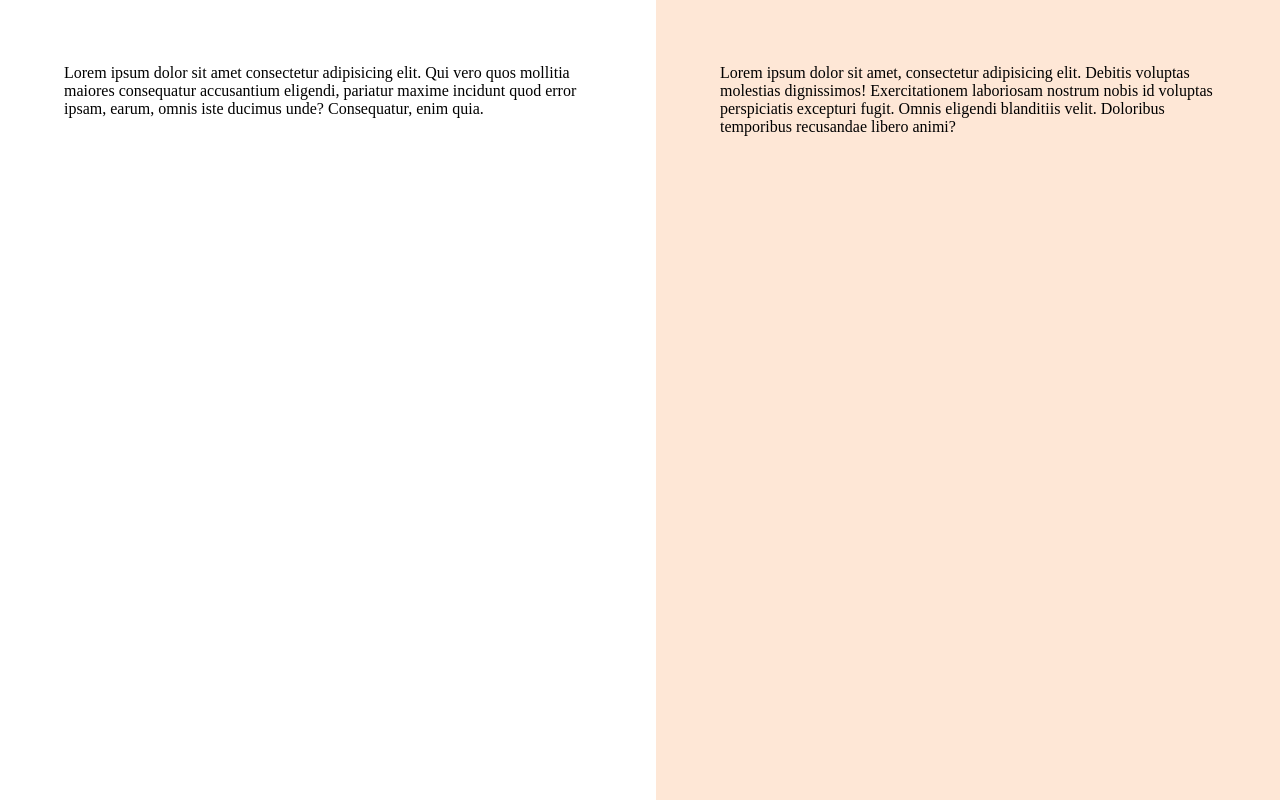
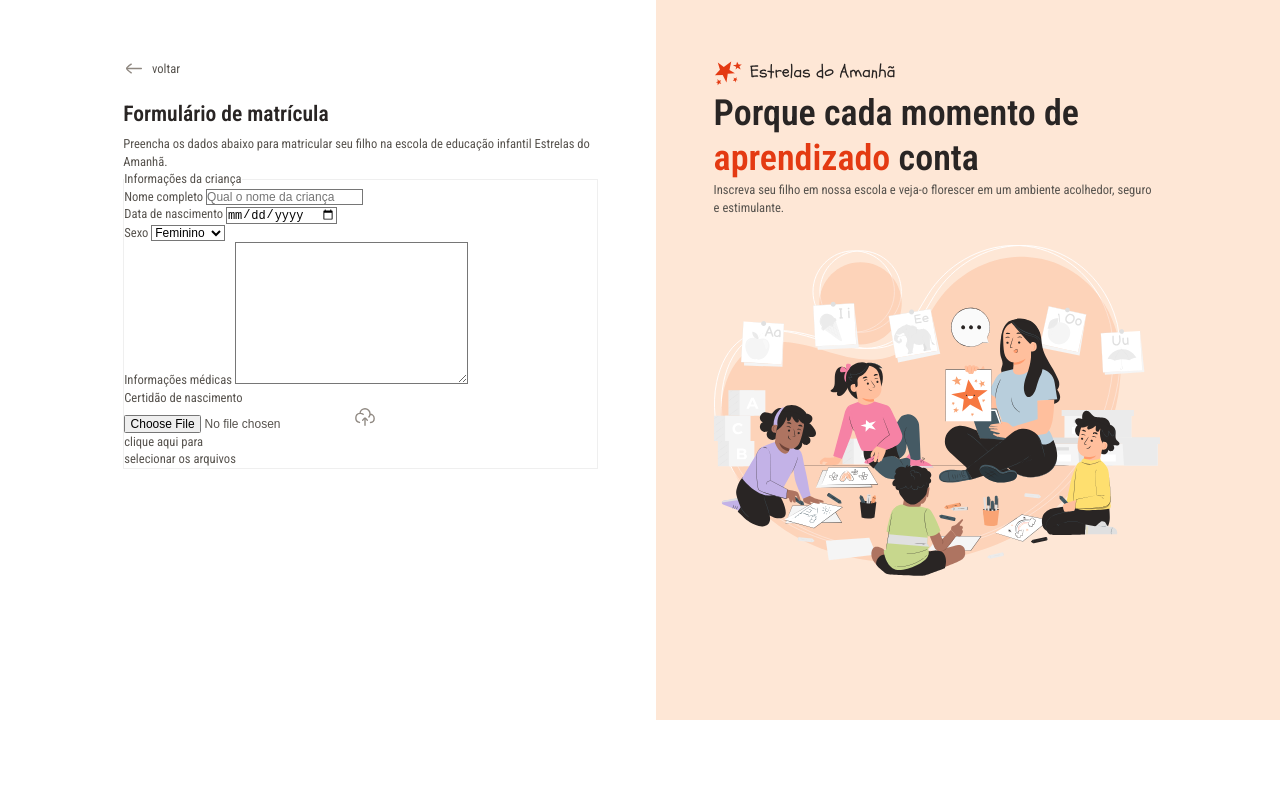
Before and after one commit to jefmaeda/Pj-FomudarioDeMatricula, a plain HTML site: page index.html in a window 1280 px wide. Drawn offline with Linux system fonts and the light colour scheme.

Commit message:
customized space end font. initial from

```diff
--- a/index.html
+++ b/index.html
@@ -1,31 +1,104 @@
 <!DOCTYPE html>
 <html lang="pt-br">
+
 <head>
   <meta charset="UTF-8">
   <meta name="viewport" content="width=device-width, initial-scale=1.0">
 
   <link rel="preconnect" href="https://fonts.googleapis.com">
   <link rel="preconnect" href="https://fonts.gstatic.com" crossorigin>
-  <link href="https://fonts.googleapis.com/css2?family=Roboto+Condensed:ital,wght@0,100..900;1,100..900&display=swap" rel="stylesheet">
+  <link href="https://fonts.googleapis.com/css2?family=Roboto+Condensed:ital,wght@0,100..900;1,100..900&display=swap"
+    rel="stylesheet">
 
   <title>Estrelas do Amanhã</title>
 
   <link rel="stylesheet" href="./style/index.css">
 </head>
+
 <body>
   <div id="app">
     <main>
       <div class="main-container">
-        Lorem ipsum dolor sit amet consectetur adipisicing elit. Qui vero quos mollitia maiores consequatur accusantium eligendi, pariatur maxime incidunt quod error ipsam, earum, omnis iste ducimus unde? Consequatur, enim quia.
+        <div class="back">
+          <img src="./assets/icons/arrow-left-02.svg" alt="seta para esquerda">
+          <span>voltar</span>
+        </div>
+
+        <h1>Formulário de matrícula</h1>
+        <p>
+          Preencha os dados abaixo para matricular seu filho na escola de educação infantil Estrelas do Amanhã.
+        </p>
+
+        <form enctype="multipart/form-data" method="post">
+          <fieldset class="child-info">
+            <legend>Informações da criança</legend>
+
+            <div class="input-wrapper">
+              <label for="fullname">Nome completo</label>
+              <input id="fullname" name="fullname" type="text" placeholder="Qual o nome da criança">
+            </div>
+
+            <div class="input-wrapper">
+              <label for="birth">Data de nascimento</label>
+              <input id="birth" name="birth" type="date" placeholder="Dia do aniversario">
+
+            </div>
+
+            <div class="select-wrapper">
+              <label for="gender">Sexo</label>
+              <select name="gender" id="gender">
+                <option value="female">Feminino</option>
+                <option value="male">Masculino</option>
+                <option value="na">Outro</option>
+              </select>
+            </div>
+
+            <div class="text-wrapper">
+              <label for="medical-info">
+                Informações médicas
+              </label>
+
+              <textarea
+              name="medical-info"
+              id="medical-info"
+              cols="30" rows="10"
+              placeholder="A criança tem alguma condinção médica">
+            </textarea>
+            </div>
+
+            <div class="droparea-wrapper">
+              <legend>Certidão de nascimento</legend>
+              <input type="file" id="birth-file" name="birth-file">
+              <img src="./assets/icons/cloud-upload.svg" alt="">
+              <p>clique aqui para <br>
+              selecionar os arquivos</p>
+            </div>
+
+          </fieldset>
+        </form>
       </div>
+
     </main>
 
     <aside>
       <div class="aside-container">
-        Lorem ipsum dolor sit amet, consectetur adipisicing elit. Debitis voluptas molestias dignissimos! Exercitationem laboriosam nostrum nobis id voluptas perspiciatis excepturi fugit. Omnis eligendi blanditiis velit. Doloribus temporibus recusandae libero animi?
+        <header>
+          <img src="./assets/icons/logo.svg" alt="logo">
+          <h2>Porque cada momento de
+            <span>
+              aprendizado
+            </span>
+            conta
+          </h2>
+          <p>Inscreva seu filho em nossa escola e veja-o florescer em um ambiente acolhedor, seguro e estimulante.</p>
+        </header>
+
+        <img src="./assets/icons/Illustration.svg" alt="profesora com alunos desenhando.">
+
       </div>
     </aside>
   </div>
 
 </body>
+
 </html>
--- a/style/global.css
+++ b/style/global.css
@@ -26,4 +26,18 @@
 
 body{
   overflow: hidden;
+
+  font: var(--text);
+  color: var(--text-secondary);
+
+  zoom: 90%;
 }
+
+h1,h2{
+  color: var(--text-primary);
+}
+
+img{
+  max-width: 100%;
+  height: 100%;
+}
--- a/style/layout.css
+++ b/style/layout.css
@@ -10,9 +10,21 @@ main{
   overflow: auto;
   padding: 4rem;
 
-  .main-container{
+  & .main-container{
     max-width: 33rem;
     margin-left: auto;
+  }
+
+  & .back{
+    display: flex;
+    align-items: center;
+    gap: .5rem;
+    margin-bottom: 1.5rem;
+  }
+
+  & h1{
+    font: 600 1.5rem/1.25 var(--font-family);
+    margin-bottom: .5rem;
   }
 }
 
@@ -20,7 +32,18 @@ aside{
   background-color: var(--surface-secondary);
   padding: 4rem;
 
-  .aside-container{
+  & .aside-container{
     max-width: 31rem;
+
+    & > img{
+      margin-top: 2rem;
+    }
+  }
+
+  & h2{
+    font: 600 2.5rem/1.25 var(--font-family);
+    & span{
+      color: var(--text-highlight);
+    }
   }
 }
```
